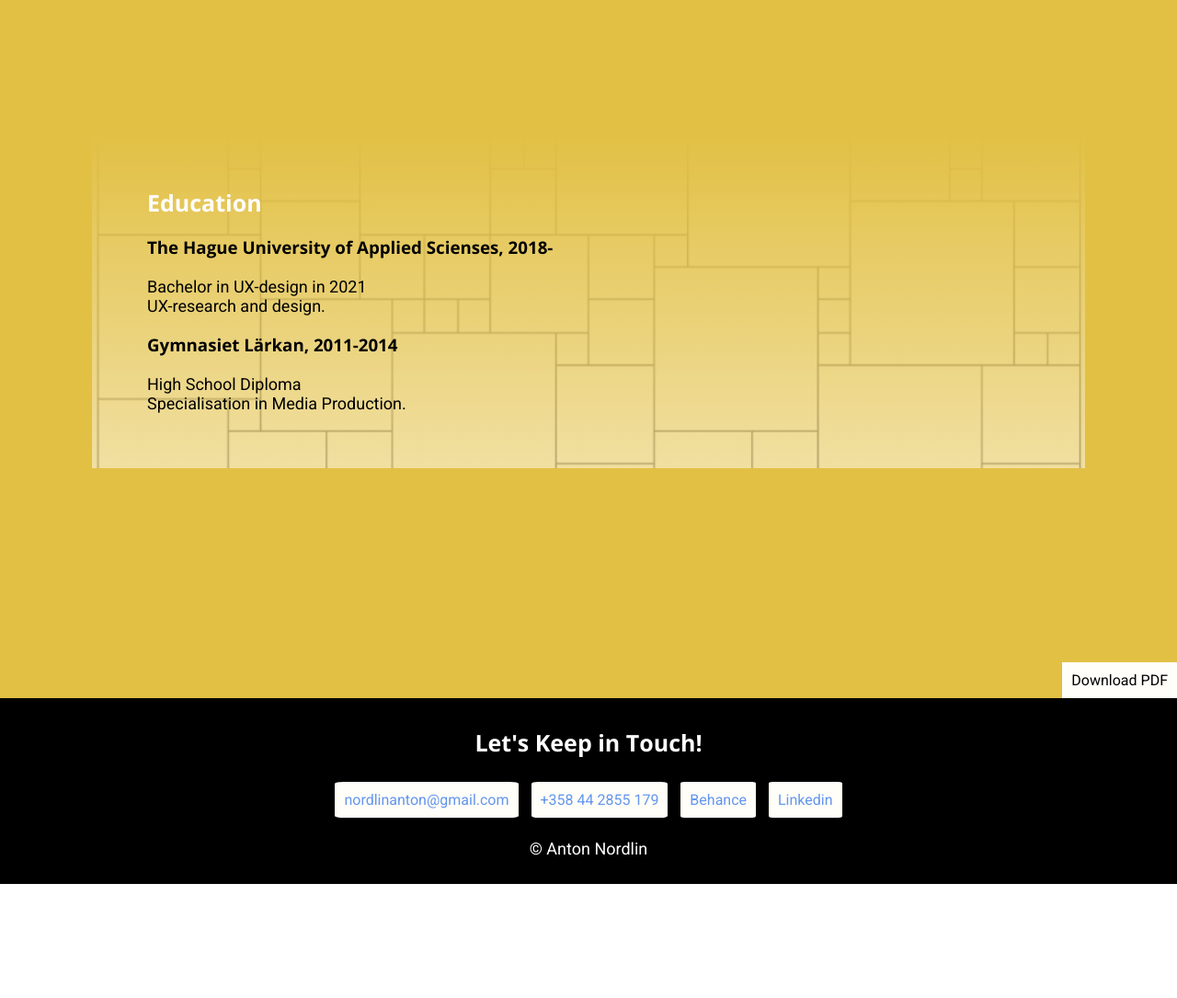
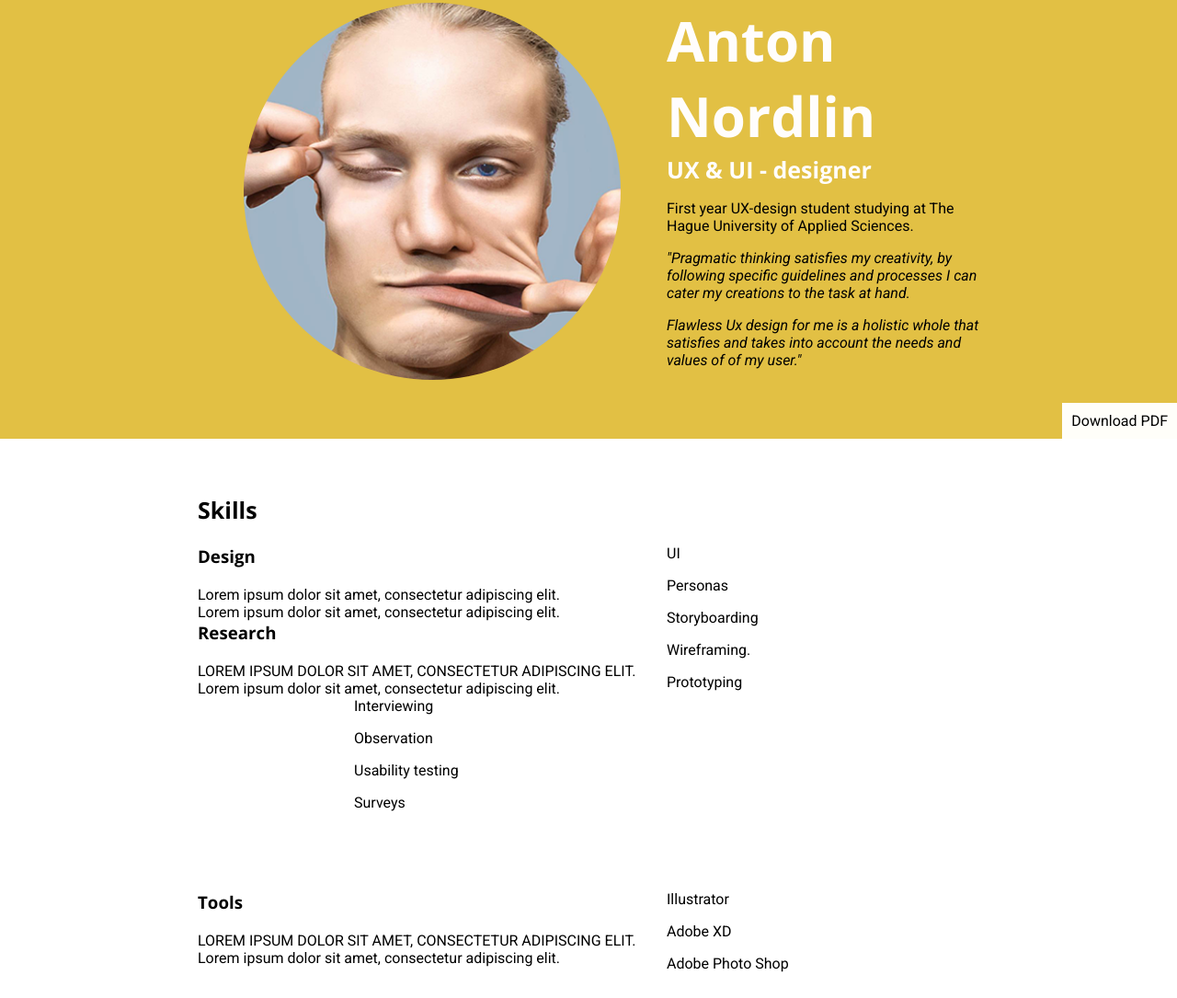
Before and after one commit to UXDSkillslab1718/4-final-assignment-challenge-Rowted, a plain HTML site: page education.html in a window 1280 px wide. Shown: the part 107-1192 px from the top of the page at 92% size. Before the commit the page ends 1068 px from the top, so only its background shows below. Drawn offline with nearby package versions, Linux system fonts and the light colour scheme.

Commit message:
Revert "About page ready!"
This reverts commit e8b337256ea336766f5e4601ef46f52b47bcc284.

```diff
--- a/css/Styles.css
+++ b/css/Styles.css
@@ -27,11 +27,9 @@ h1, h2, h3 {
 h1 {
     font-size: 60px;
 }
-#my-name{
-  padding-top: 130px;
-}
 h2{
     font-size: 25px;
+    margin-top: 0;
     font-weight: 700
 }
 h3{
@@ -41,9 +39,9 @@ h3{
     color: mediumblue;
 }
 .content-wrap {
-    max-width:1200px;
+    max-width:950px;
     margin:0 auto;
-    padding: 60px 60px;
+    padding: 60px 50px;
     overflow: hidden;
 }
 .upper-case {
@@ -56,13 +54,6 @@ h3{
     color: black;
     padding:10px;
     display: inline-block;
-}
-p{
-  font-size: 18px;
-}
-.quote{
-  font-size: 24px;
-  color: white;
 }
 
 
@@ -84,8 +75,7 @@ header {
     right:0;
 }
 header {
-    padding-top: 90px;
-    padding-bottom: 90px;
+    padding-top: 50px;
     position: relative;
 
 }
@@ -99,9 +89,7 @@ header h1, header h2{
 /* footer */
 footer{
     text-align: center;
-    color: white;
-    background-color: black;
-    padding: 10px;
+    color: #525252;
 
 }
 
@@ -116,8 +104,6 @@ footer{
     display: inline-block;
     text-decoration: none;
     color: cornflowerblue;
-    border-radius: 5%;
-
 }
 .contactInfo a:hover {
     text-decoration: underline;
@@ -132,7 +118,6 @@ nav{
     position:fixed;
     top:0;
     width: 100%;
-    padding: 5px;
 }
 nav a {
     display: inline-block;
@@ -170,10 +155,8 @@ h3 ~p {
 .education {
   background:linear-gradient(rgba(226, 192, 68, 3.0), rgba(226, 192, 68, 0.5)),
         url(../images/edu.jpg) no-repeat fixed;
-  background-size: cover;
-  color: black;
-  margin-top: 100px;
-  margin-bottom: 100px;
+    background-size: cover;
+    color: black;
 }
 h3 + p{
         margin-top: 20px;
--- a/education.html
+++ b/education.html
@@ -16,12 +16,86 @@
             <a href="education.html">education</a>
             <a href="contact.html">contact</a>
             <a href="schoolprojects.html"> School projects</a>
-            <a href="showcase.html"> showcase</a>
+            <a href="Showcase.html"> showcase</a>
         </nav>
         <div class="content-wrap">
+        <img class="profileImg col-narrow" src="images/profilepic.png" alt="Your Name">
+           <div class="col-wide">
+                <h1>Anton Nordlin</h1>
+                <h2>UX &amp; UI - designer</h2>
+                <p> First year UX-design student studying at The Hague University of Applied Sciences. </p>
+                <p class="quote">"Pragmatic thinking satisfies my creativity, by following specific guidelines and processes I can cater my creations to the task at hand.
+                </p>
+                <p class="quote">Flawless Ux design for me is a holistic whole that satisfies and takes into account the needs and values of of my user."
+                </p>
+            </div>
+        </div>
+        <a href="resume.pdf" class="button download" download>Download PDF</a>
+    </header>
+
+    <main>
+        <!-- // Skills -->
+        <section id="skills" class="Skills">
+            <div class="content-wrap">
+            <h2>Skills</h2>
+
+
+            <div class="col-narrow">
+            <h3>Design</h3>
+            <p>Lorem ipsum dolor sit amet, consectetur adipiscing elit.</p>
+            <p>Lorem ipsum dolor sit amet, consectetur adipiscing elit.</p>
+            </div>
+
+            <div class="col-wide skill-description">
+            <p>UI</p>
+            <p>Personas</p>
+            <p>Storyboarding</p>
+            <p>Wireframing.</p>
+            <p>Prototyping</p>
+            </div>
+
+             <div class="col-narrow">
+            <h3>Research</h3>
+            <p class="upper-case">Lorem ipsum dolor sit amet, consectetur adipiscing elit.</p>
+            <p>Lorem ipsum dolor sit amet, consectetur adipiscing elit.</p>
+            </div>
+
+            <div class="col-wide skill-description">
+            <p>Interviewing</p>
+            <p>Observation</p>
+            <p>Usability testing</p>
+            <p>Surveys</p>
+             </div>
+
+            <div class="col-narrow">
+            <h3>Tools</h3>
+            <p class="upper-case">Lorem ipsum dolor sit amet, consectetur adipiscing elit.</p>
+            <p>Lorem ipsum dolor sit amet, consectetur adipiscing elit.</p>
+            </div>
+            <div class="col-wide skill-description">
+            <p>Illustrator</p>
+            <p>Adobe XD</p>
+            <p>Adobe Photo Shop</p>
+            </div>
+
+            <!-- This list can be deleted if you don't want to use it. -->
+<!--
+                <p>Optional list:</p>
+            <ul>
+                <li>Created...</li>
+                <li>Lead...</li>
+                <li>Responsible for</li>
+            </ul>
+
+-->
+            <!-- end of Job Details block. -->
+            </div>
+        </section>
+
+        <!-- // Education -->
         <section id="education" class="education">
             <div class="content-wrap">
-              <h2>Education</h2><br>
+            <h2>Education</h2>
 
             <!-- School details: copy this whole block to add more schools. -->
             <div class="col-narrow">
@@ -29,7 +103,7 @@
             <p>Bachelor in UX-design in 2021</p>
 
             <!-- Add as many paragraphs as you need. -->
-              <p>UX-research and design.</p> <br>
+            <p>UX-research and design.</p>
             </div>
             <!-- End of school details. -->
             <div class="col-narrow">
@@ -45,12 +119,9 @@
 
     </main>
 
-        <a href="resume.pdf" class="button download" download>Download PDF</a>
-    </header>
-
     <!-- // Footer & contact info -->
     <footer id="contact">
-
+        <div class="content-wrap">
             <h2>Let's Keep in Touch!</h2>
 
         <!-- Social media and contact links. Add or remove any networks. -->
@@ -60,7 +131,7 @@
                     <a href="#" target="_blank">Behance</a>
                     <a href="#" target="_blank">Linkedin</a>
                 </div>
-
+        </div>
         <p>	&copy; Anton Nordlin</p>
     </footer>
 </body>
```
Also changed, not shown: index.html (+7 -5 lines). Lines whose indentation alone changed are shown as unchanged.
